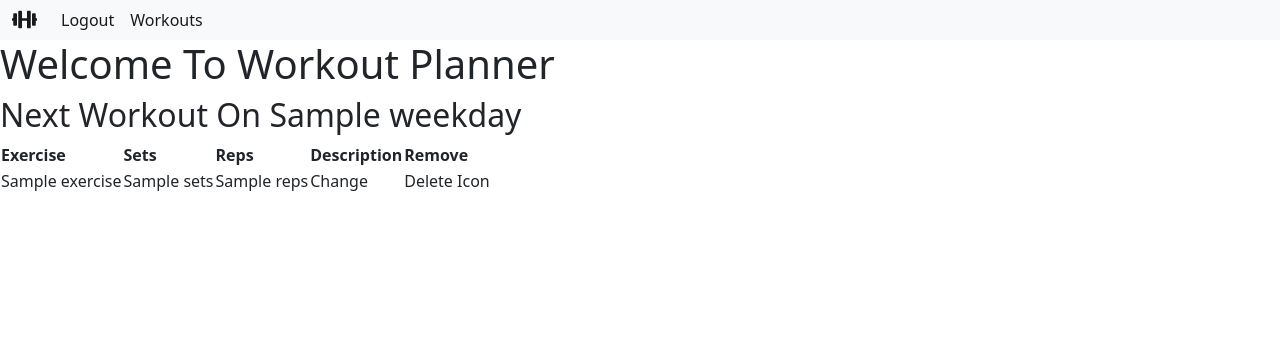
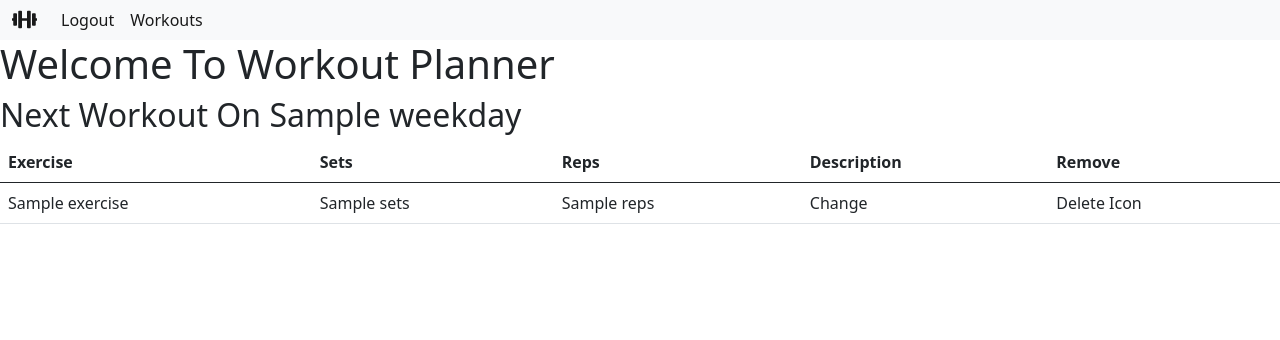
Before and after one commit to OrangeHoodie240/SB_Captstone_One, a Flask app: template templates/index.html in a window 1280 px wide. Shown: the top 340 px of the page. Run offline with Flask 2, Linux system fonts and the light colour scheme; the visitor is signed in with stand-in values (Sample User, id 1); tables that the repository leaves empty hold one stand-in row (values such as "Sample post"); the template is opened without the code that fills it: most values are stand-ins (such as "Sample title", 1, 10 or a date in 2020).

Commit message:
changed index.html table to use bootstrap

```diff
--- a/templates/index.html
+++ b/templates/index.html
@@ -10,7 +10,7 @@
     {% if day %}
     <h2>Next Workout On {{ day.weekday }}</h2>
     {% if day.exercises | length > 0 %}
-<table>
+<table class='table'>
     <thead>
         <tr>
             <th>
```
